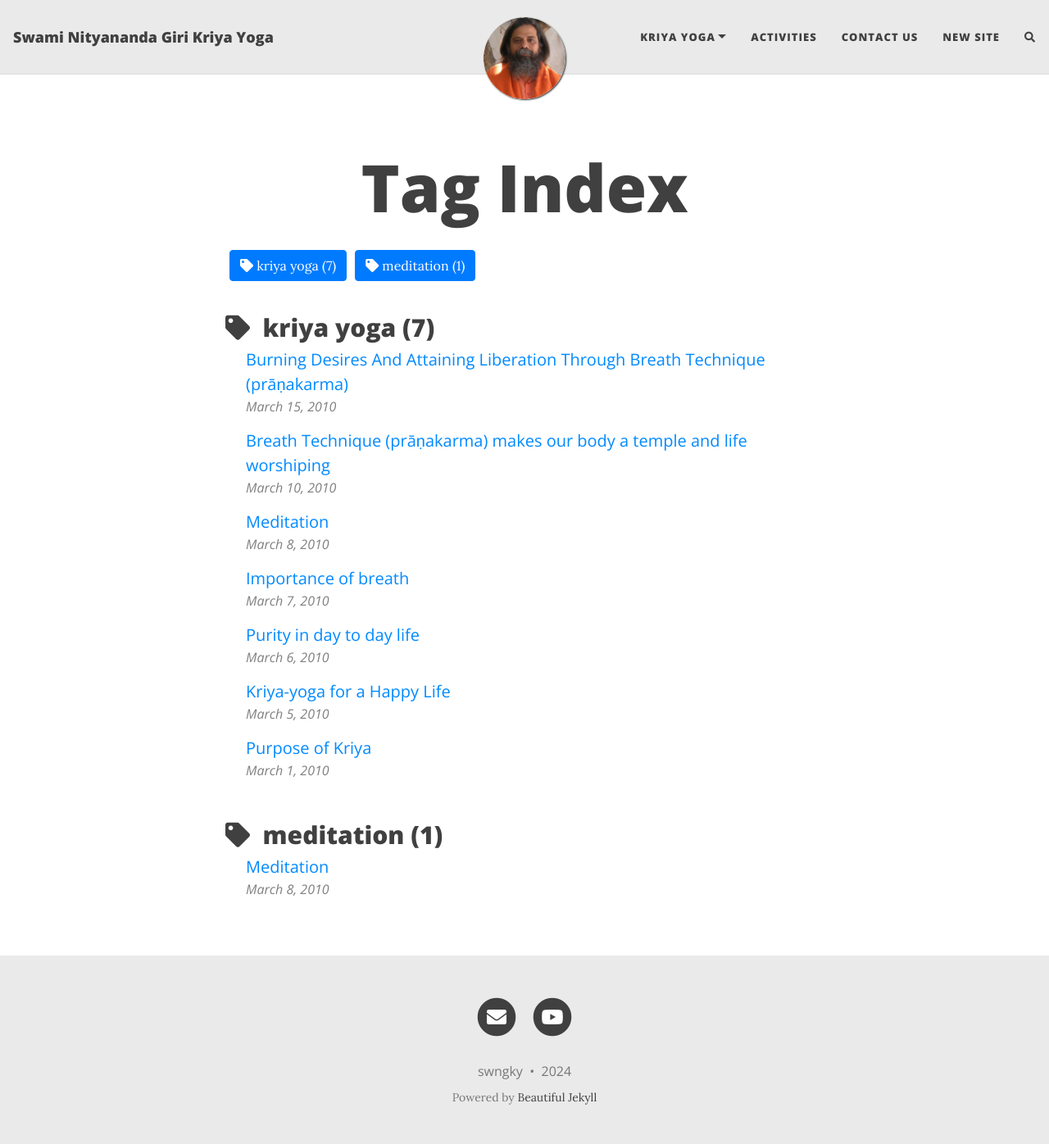
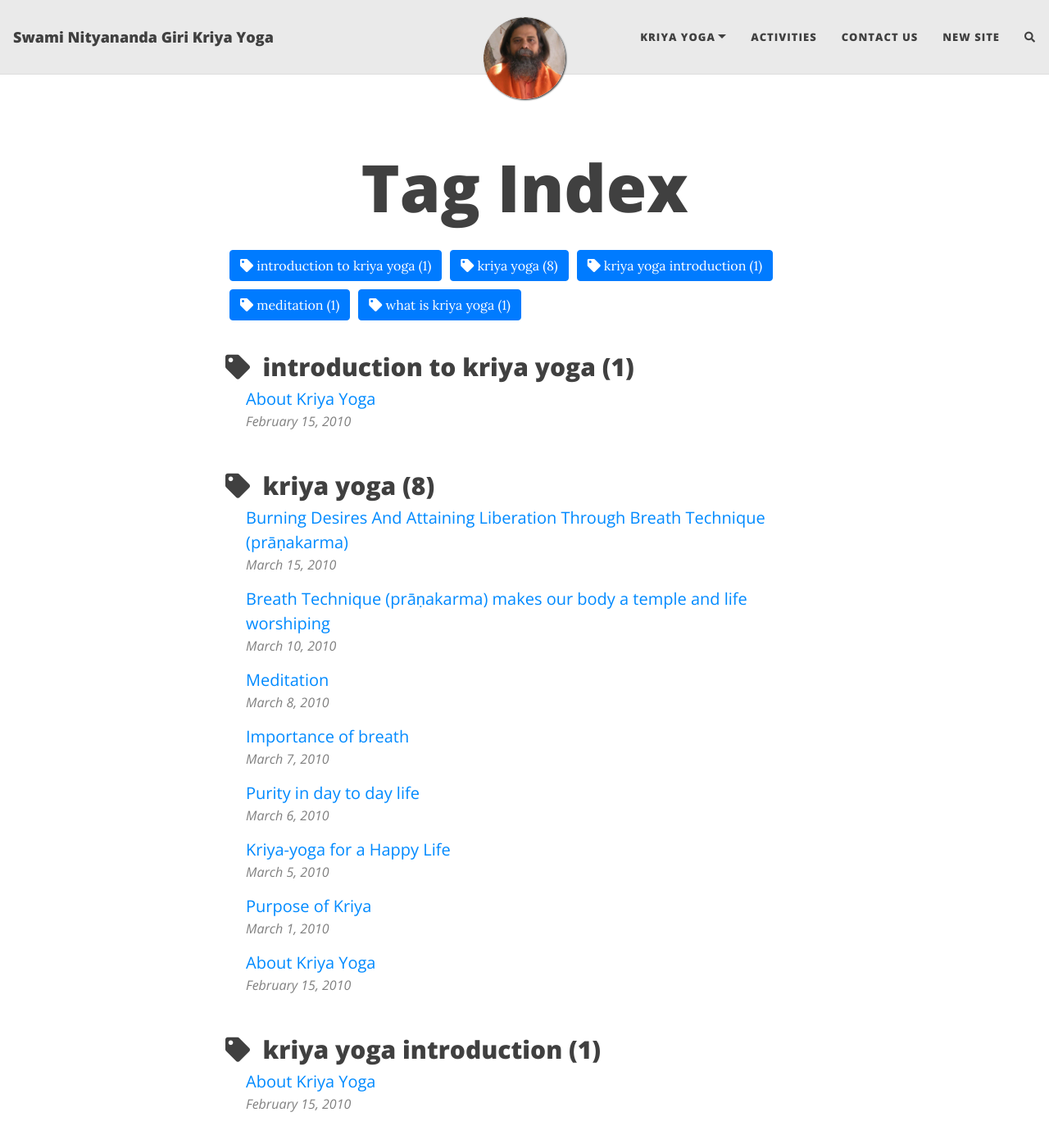
Before and after one commit to swngky/swngky.github.io, a Jekyll site: the page built from docs/tags.html, in a window 1280 px wide and 1400 px high. Shown: the top 1396 px of the window at 82% size. Built offline with Jekyll 4.4.1, drawn with Linux system fonts in a browser that asks for light colours; nearby versions of some CDN libraries; comment, search, counter and statistics services are not loaded; some of the changed text lies outside the part shown.

Commit message:
Change introduction to post and update link

```diff
--- a/docs/_config.yml
+++ b/docs/_config.yml
@@ -21,11 +21,12 @@ author: swngky
 
 navbar-links:
   Kriya Yoga:
-    - Introduction: "aboutkriyayoga"
+    - Introduction: "/2010-02-15-introduction/"
     - Purpose: "/2010-03-01-purpose-of-kriya/"
     - Masters: "masters"
     - Tradition: "tradition"
     - Articles: "articles"
+    - Videos: "videos"
     - The Book: "thebook"
     - About Swamijee: "aboutswamijee"
   Activities: "activities"
--- a/docs/aboutkriyayoga.md
+++ b/docs/_posts/2010-02-15-introduction.md
@@ -1,6 +1,8 @@
 ---
-layout: page
+layout: post
 title: About Kriya Yoga
+tags: [kriya yoga, kriya yoga introduction, introduction to kriya yoga, what is kriya yoga]
+author: Parama Pujya Swami Nityananda Giri
 ---
 
 ## Introduction
@@ -29,9 +31,9 @@ This is a simple technique and at the center stage is the breath. This is design
 
 This kriya-yoga technique will help the practitioner, _sadhaka_, in knowing his life. It is your breath, which is controlling your life. One can say the meaning of breath is life and the meaning of life is breath. How can it be so? Because what you are is due to your breath. Once your breath departs your body then you are no more here to complete your evolution into a divine being, you are in the grasp of death which is a temporary pause and the span of this pause depends on the life you just lived. Then you are again waiting for a human birth to complete your journey to the Self. All living beings are breathing. After you are born from your mother’s womb it is breath. Your life is hiding behind your breath. So do you think your life is like that of animals who are also breathing? No. Then why do we say our life is our breath? Because our mind, intellect and ego are all controlled by breath. You can find that for all moods of your mind, be it anger, frustration, sorrow, happiness, desires etc the mode of your breath changes. So for a mind in equanimity we need to breathe properly. That is the first lesson in yoga. One learns that through kriya-yoga.
 
-#### By: Rajahamsa Swami Nityananda Giri Maharaj
-#### From: Kriya-Yoga: The Science of Life-force
-#### Copyright Swami Nityananda Giri
+More information can be found in the book [Kriya Yoga - The Science of Life Force](../thebook/)
+
+<center>~*~*~</center>
 
 ---
 
```
